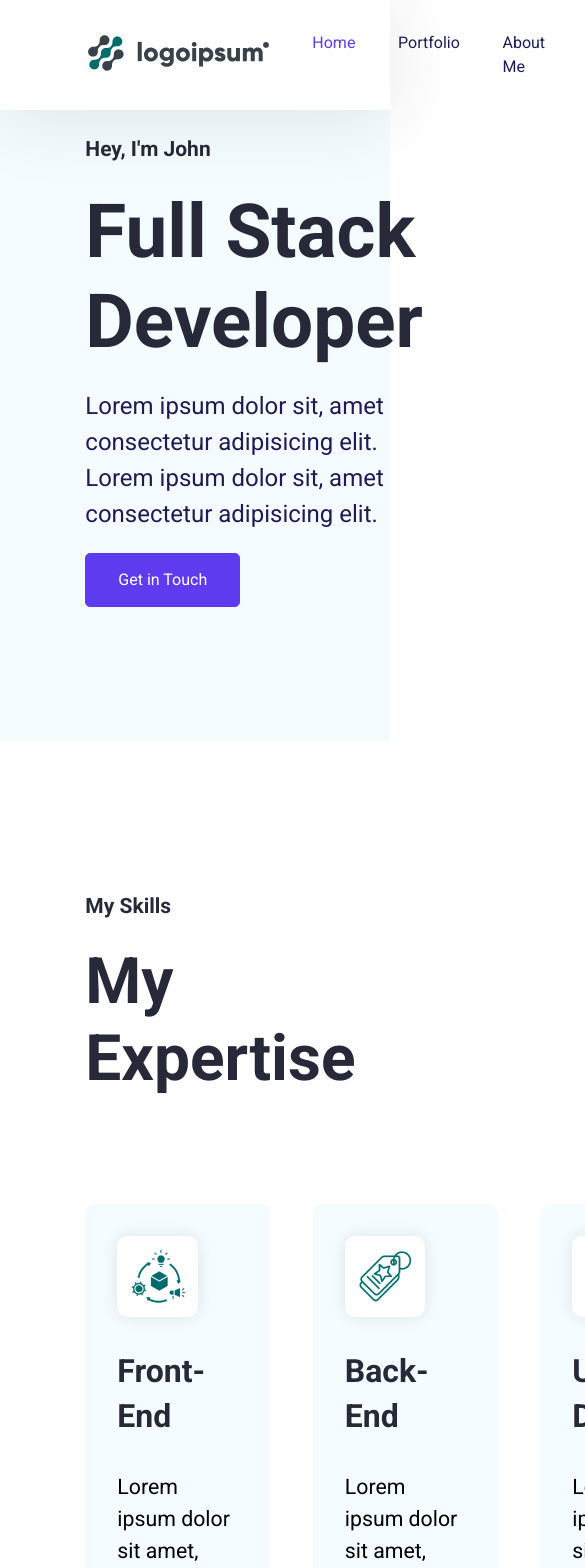
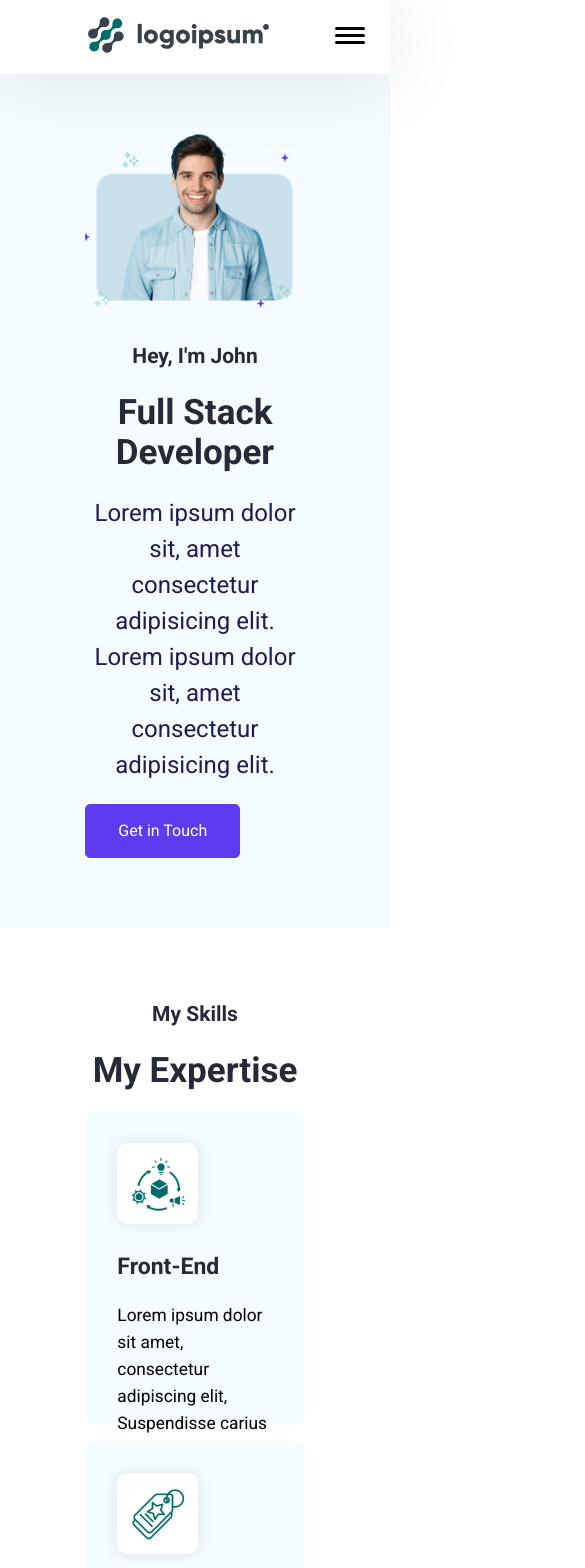
Before and after one commit to Lizzflores/ReactPortafolio, a React (Create React App) app in the folder personal-portafolio/: page / in a window 390 px wide. Shown: the top 1568 px of the page, 585 px wide, since content can reach past the window. Built offline with nearby package versions, Linux system fonts and the light colour scheme.

Commit message:
Feat: Add FooterSection Styles

```diff
--- a/personal-portafolio/src/App.css
+++ b/personal-portafolio/src/App.css
@@ -583,3 +583,245 @@
 }
 
 /* Contact Me Ends */
+
+/* Footer Starts */
+
+.footer--container {
+  display: flex;
+  padding: 106.667px 85.333px;
+  flex-direction: column;
+  align-items: flex-start;
+  background: var(--bg-shade);
+  align-items: center;
+  align-self: stretch;
+}
+.footer--link--container {
+  display: flex;
+  justify-content: space-between;
+  align-items: center;
+  align-self: stretch;
+}
+.footer--items > ul {
+  list-style: none;
+  display: flex;
+  align-items: flex-start;
+  gap: 42.667px;
+  text-decoration: none;
+}
+.footer--items ul > li > a {
+  text-decoration: none;
+}
+.footer--social--icon > ul {
+  list-style: none;
+  display: flex;
+  justify-content: flex-end;
+  align-items: center;
+  gap: 16px;
+  flex-shrink: 0;
+  text-decoration: none;
+}
+.divider {
+  margin: 106px 0 42.67px;
+  height: 1.333px;
+  width: 100%;
+  background: rgba(40, 41, 56, 0.55);
+}
+.footer--content--container {
+  display: flex;
+  justify-content: space-between;
+  align-items: center;
+  align-self: stretch;
+}
+.footer--content {
+  color: var(--black);
+  font-size: 18.667px;
+  font-weight: 400;
+  line-height: 28px;
+}
+
+/* Responsive Screens */
+@media only screen and (max-width: 1800px) {
+  .hero--section--title {
+    font-size: 68px;
+    line-height: 70px;
+  }
+  .skills--section--title {
+    font-size: 28px;
+    line-height: 40px;
+  }
+}
+
+@media only screen and (max-width: 1600px) {
+  .skills--section--heading {
+    font-size: 54px;
+    line-height: 70px;
+  }
+  .skills--section--container {
+    gap: 16px;
+  }
+  .skills--section--card {
+    gap: 28px;
+  }
+  .skills--section--card--content {
+    gap: 20px;
+  }
+  .skills--section--title {
+    font-size: 23px;
+    line-height: 30px;
+  }
+  .skills--section--description {
+    font-size: 17.333px;
+    line-height: 27px;
+  }
+}
+
+@media only screen and (max-width: 1200px) {
+  .btn-outline-primary {
+    display: none;
+  }
+  .hero--section {
+    display: flex;
+    flex-direction: column-reverse;
+    padding-bottom: 70px;
+  }
+  .hero--section--title,
+  .hero--section-description,
+  .footer--content {
+    text-align: center;
+  }
+  .skills--section--container,
+  .about--section,
+  .portfolio--section--container,
+  .portfolio--container-box,
+  .footer--link--container,
+  .footer--items > ul,
+  .footer--content--container {
+    display: flex;
+    flex-direction: column;
+  }
+  .skills--section,
+  .portfolio--container,
+  .hero--section--content,
+  .hero--section--content--box {
+    align-items: center;
+  }
+  .portfolio--container-box {
+    gap: 30px;
+  }
+  .skills--section,
+  .testimonial--section,
+  .contact--section,
+  .footer--container {
+    gap: 20px;
+    padding-top: 70px;
+    padding-bottom: 70px;
+  }
+  .about--section {
+    gap: 20px;
+    padding-top: 0;
+    padding-bottom: 0;
+  }
+  .testimonial--section--card {
+    padding: 25px;
+  }
+  .hero--section--title,
+  .skills--section--heading,
+  .sections--heading {
+    font-size: 35px;
+    line-height: 40px;
+  }
+  .hero--section--content--box {
+    gap: 10px;
+  }
+  .contact--form--container {
+    width: 100%;
+  }
+  .container {
+    display: flex;
+    flex-direction: column;
+    gap: 10px;
+  }
+  .footer--social--icon > ul,
+  .footer--items > ul {
+    padding: 0;
+    align-items: center;
+  }
+  .divider {
+    margin: 20px;
+  }
+}
+
+/* Hamburger menu  */
+
+.nav__hamburger {
+  display: none;
+  width: 1.875rem;
+  height: 1.313rem;
+  flex-direction: column;
+  justify-content: space-around;
+  position: absolute;
+  top: 25px;
+  right: 25px;
+}
+
+.nav__hamburger__line {
+  display: block;
+  height: 0.188rem;
+  width: 100%;
+  background-color: #000000;
+  border-radius: 0.625rem;
+  transition: all ease-in-out 0.2s;
+}
+
+@media screen and (max-width: 1200px) {
+  .nav__hamburger {
+    display: flex;
+    z-index: 200;
+  }
+  .navbar--items {
+    display: flex;
+  }
+  .navbar--items {
+    position: absolute;
+    display: flex;
+    align-items: center;
+    justify-content: center;
+    background-color: rgba(255, 255, 255);
+    top: -20rem;
+    left: 0;
+    width: 100%;
+    transition: all ease-in-out 0.4s;
+  }
+  .navbar--items ul {
+    flex-direction: column;
+    align-items: center;
+    width: 100%;
+    padding: 3rem 0 0.6rem;
+    z-index: -100;
+  }
+  .navbar--items ul li {
+    text-align: center;
+  }
+  .navbar--items ul li a {
+    padding: 0.5rem;
+  }
+  .navbar--items {
+    z-index: -1000;
+  }
+  .navbar--items.active {
+    top: 30px;
+  }
+  .nav__hamburger.active :nth-child(1) {
+    transform: rotate(45deg) translate(0.45rem, 0.1875rem);
+  }
+
+  .nav__hamburger.active :nth-child(2) {
+    opacity: 0;
+  }
+
+  .nav__hamburger.active :nth-child(3) {
+    transform: rotate(-45deg) translate(0.45rem, -0.1875rem);
+  }
+}
+
+/* Responsive Screens Ends*/
```
